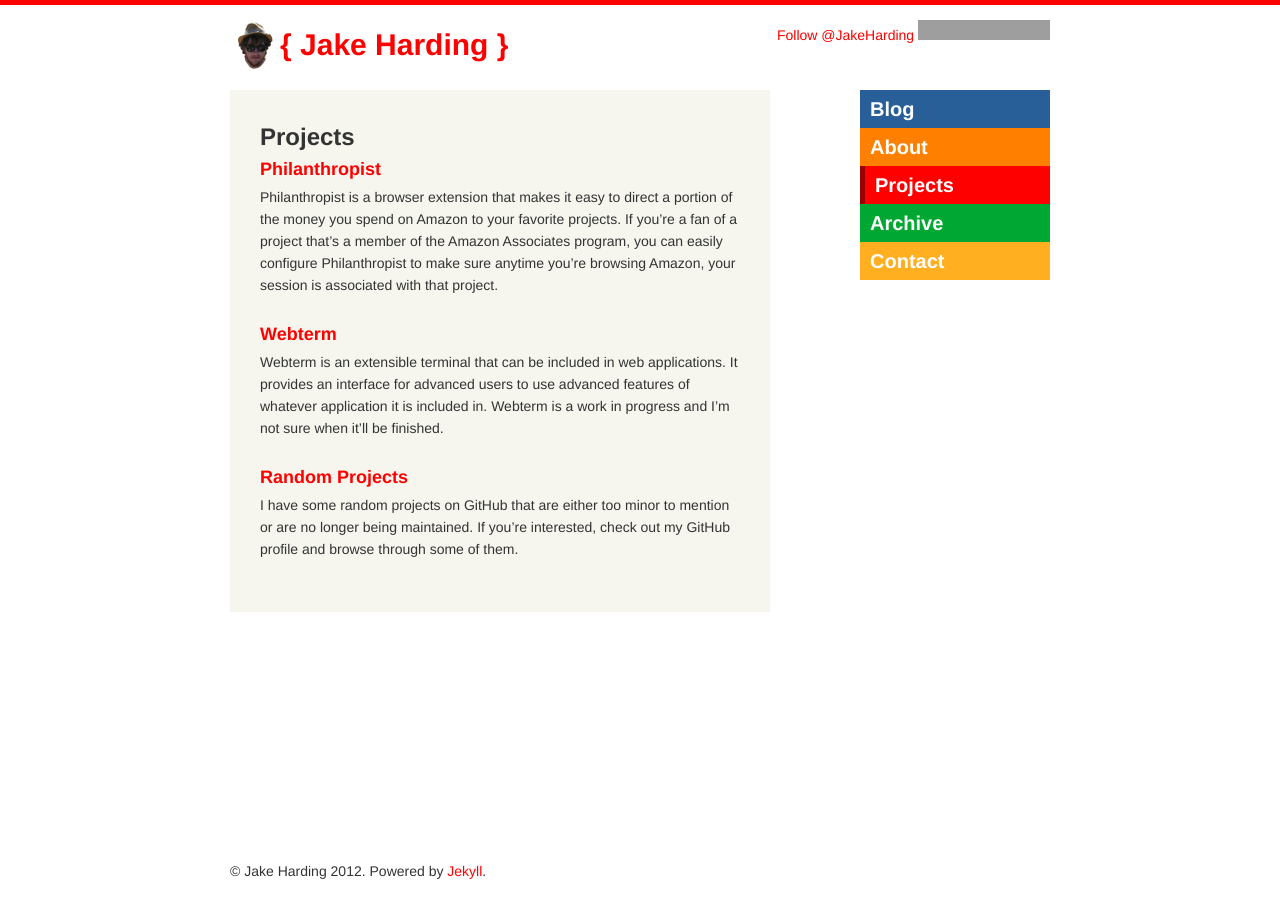
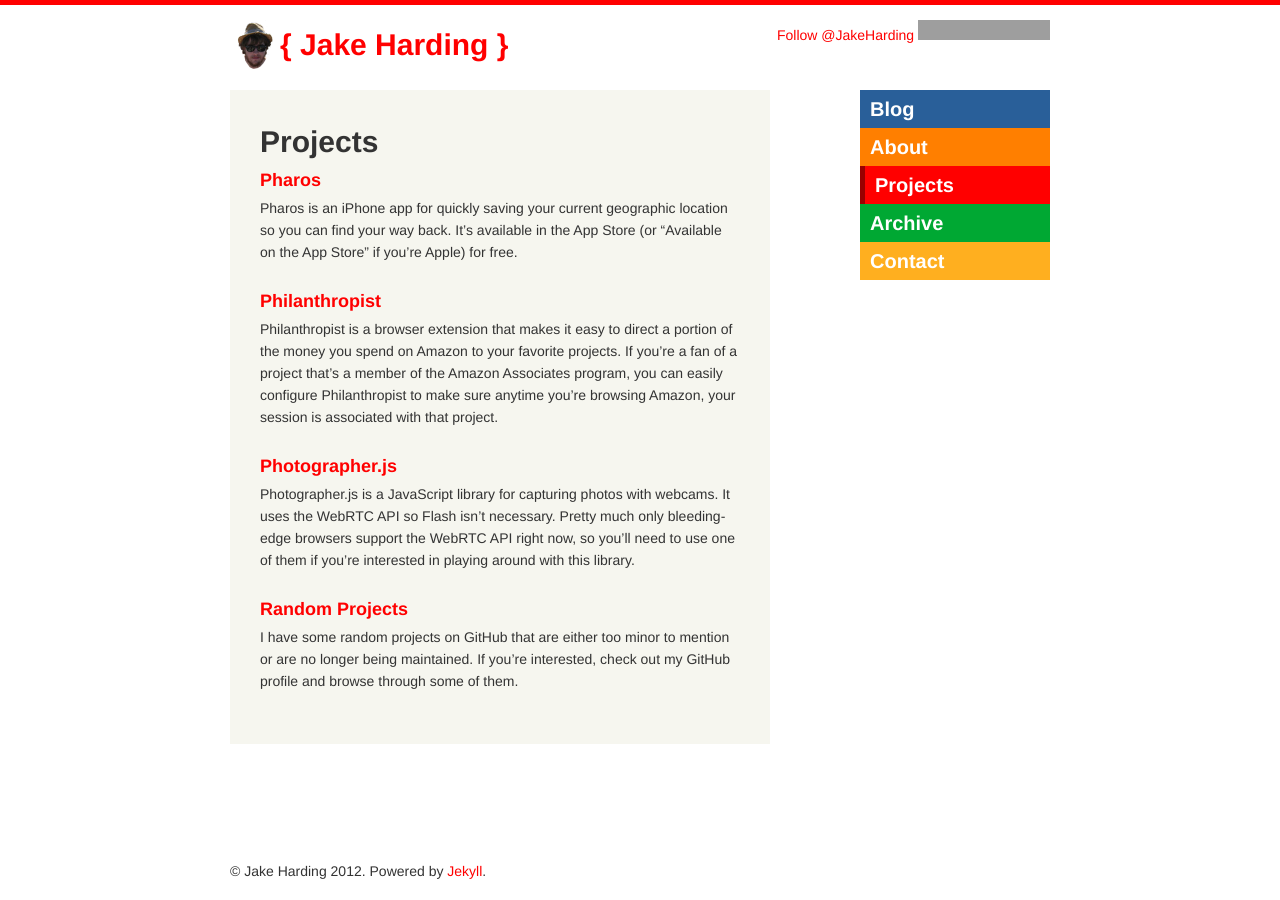
Before and after one commit to jharding/jharding.github.com, a Jekyll site: the page built from projects.md, in a window 1280 px wide. Built offline with Jekyll 4.4.1, drawn with Linux system fonts in a browser that asks for light colours; comment, search, counter and statistics services are not loaded; grey boxes are pictures that could not be loaded.

Commit message:
Update projects page.

```diff
--- a/projects.md
+++ b/projects.md
@@ -6,13 +6,17 @@ description: 'Projects by Jake Harding.'
 keywords: 'Projects, Jake Harding'
 ---
 
-## Projects
+Projects
+========
+
+### [Pharos](http://pharosapp.com)
+Pharos is an iPhone app for quickly saving your current geographic location so you can find your way back. It's available in the App Store (or "Available on the App Store" if you're Apple) for free.
 
 ### [Philanthropist](/philanthropist)
 Philanthropist is a browser extension that makes it easy to direct a portion of the money you spend on Amazon to your favorite projects. If you're a fan of a project that's a member of the Amazon Associates program, you can easily configure Philanthropist to make sure anytime you're browsing Amazon, your session is associated with that project.
 
-### [Webterm](https://github.com/jharding/webterm)
-Webterm is an extensible terminal that can be included in web applications. It provides an interface for advanced users to use advanced features of whatever application it is included in. Webterm is a work in progress and I'm not sure when it'll be finished.
+### [Photographer.js](https://github.com/jharding/photographer.js)
+Photographer.js is a JavaScript library for capturing photos with webcams. It uses the WebRTC API so Flash isn't necessary. Pretty much only bleeding-edge browsers support the WebRTC API right now, so you'll need to use one of them if you're interested in playing around with this library.
 
 ### [Random Projects](https://github.com/jharding)
 I have some random projects on GitHub that are either too minor to mention or are no longer being maintained. If you're interested, check out my GitHub profile and browse through some of them.
```
